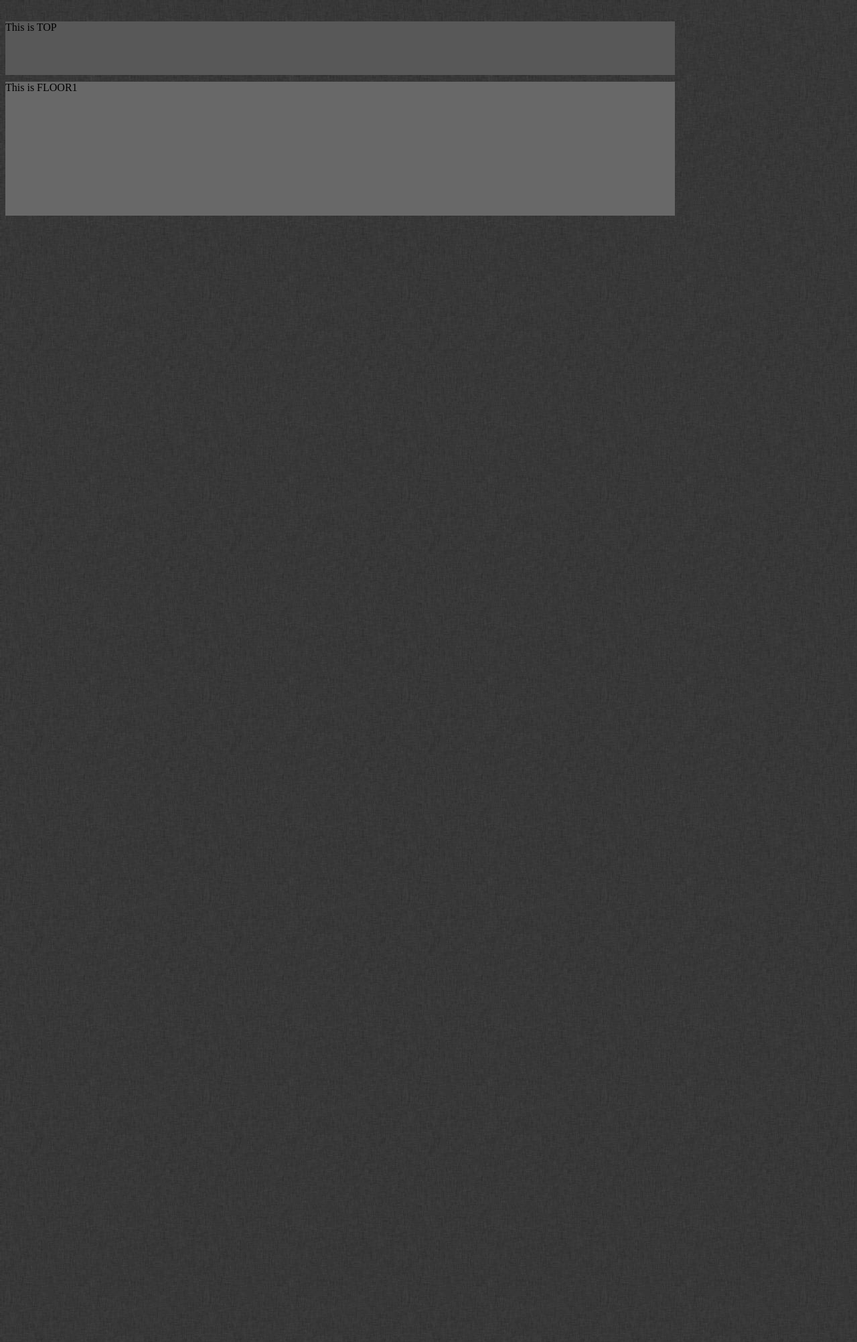
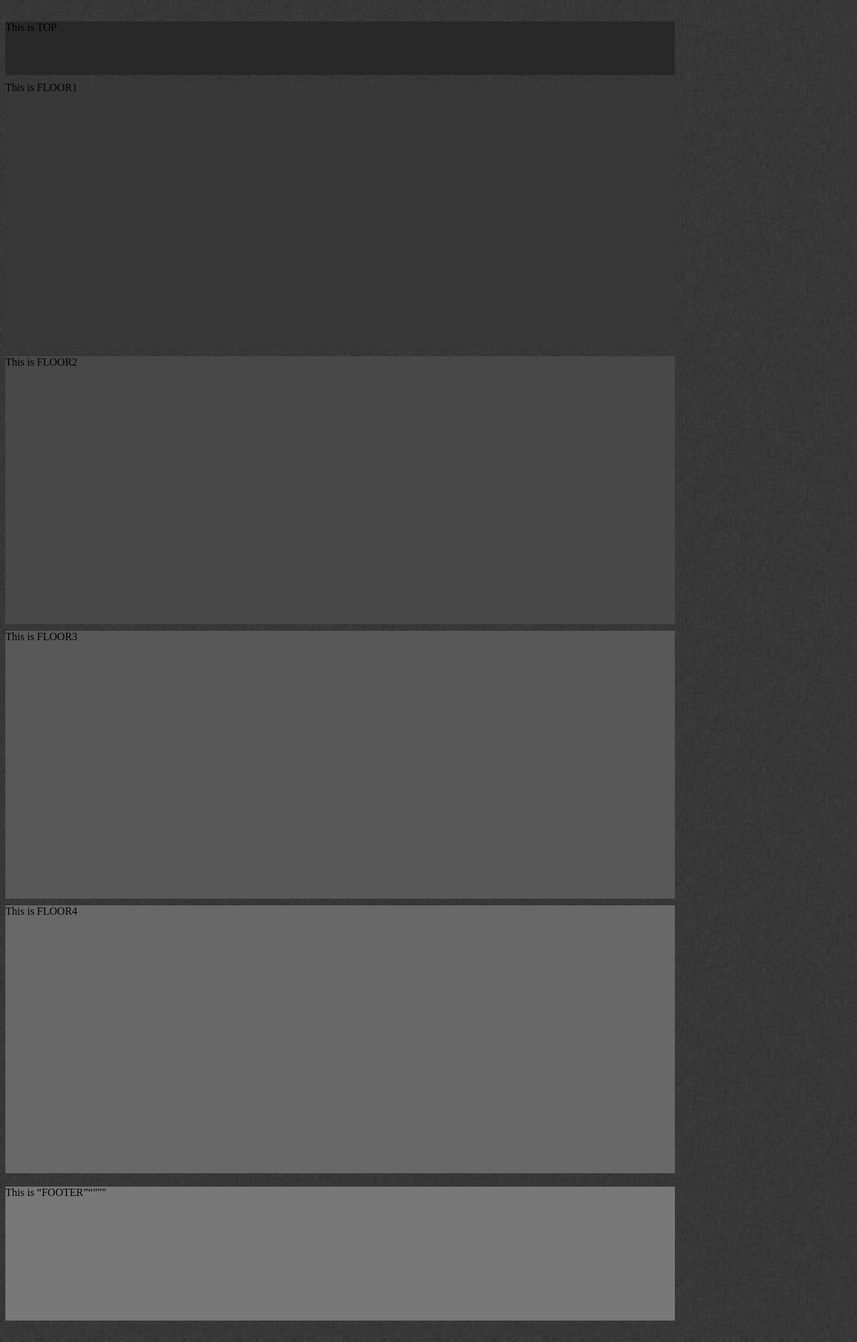
Before and after one commit to shengchi/scsite, a Jekyll site: the page index.html, which Jekyll copies as it is, in a window 1280 px wide. Shown: the whole page at 67% size. Built offline with Jekyll 4.4.1, drawn with Linux system fonts in a browser that asks for light colours; before the commit the page ends 900 px from its top, so only the background shows below that.

Commit message:
first post

```diff
--- a/index.html
+++ b/index.html
@@ -1,15 +1,15 @@
----
-title: 我的Blog
----
-
 <!DOCTYPE html>
 <html>
 　　<head>
 	<meta http-equiv="content-type" content="text/html; charset=utf-8" />
 	<style>
 	body {background-image : url(https://raw.githubusercontent.com/shengchi/scsite/gh-pages/_asset/background-pic.jpg);}
-        div#top {width:1000px; height:80px; background-color:#585858;}
-        div#floor1 {width:1000px; height:200px; background-color:#686868;margin-top:10px;}
+        div#top {width:1000px; height:80px; background-color:#282828; }
+        div#floor1 {width:1000px; height:400px; background-color:#383838;margin-top:10px; }
+	div#floor2 {width:1000px; height:400px; background-color:#484848;margin-top:10px; }
+	div#floor3 {width:1000px; height:400px; background-color:#585858;margin-top:10px; }
+	div#floor4 {width:1000px; height:400px; background-color:#686868;margin-top:10px; }
+	div#footer {width:1000px; height:200px; background-color:#787878;margin-top:20px; }
 	</style>
 　　</head>
 　　<body>
@@ -19,5 +19,17 @@ title: 我的Blog
         <div id="floor1">
                 This is FLOOR1
         </div>
+        <div id="floor2">
+                This is FLOOR2
+        </div>
+        <div id="floor3">
+                This is FLOOR3
+        </div>
+        <div id="floor4">
+                This is FLOOR4
+        </div>
+        <div id="footer">
+                This is “FOOTER”“”""
+        </div>
 　　</body>
 </html>
```
